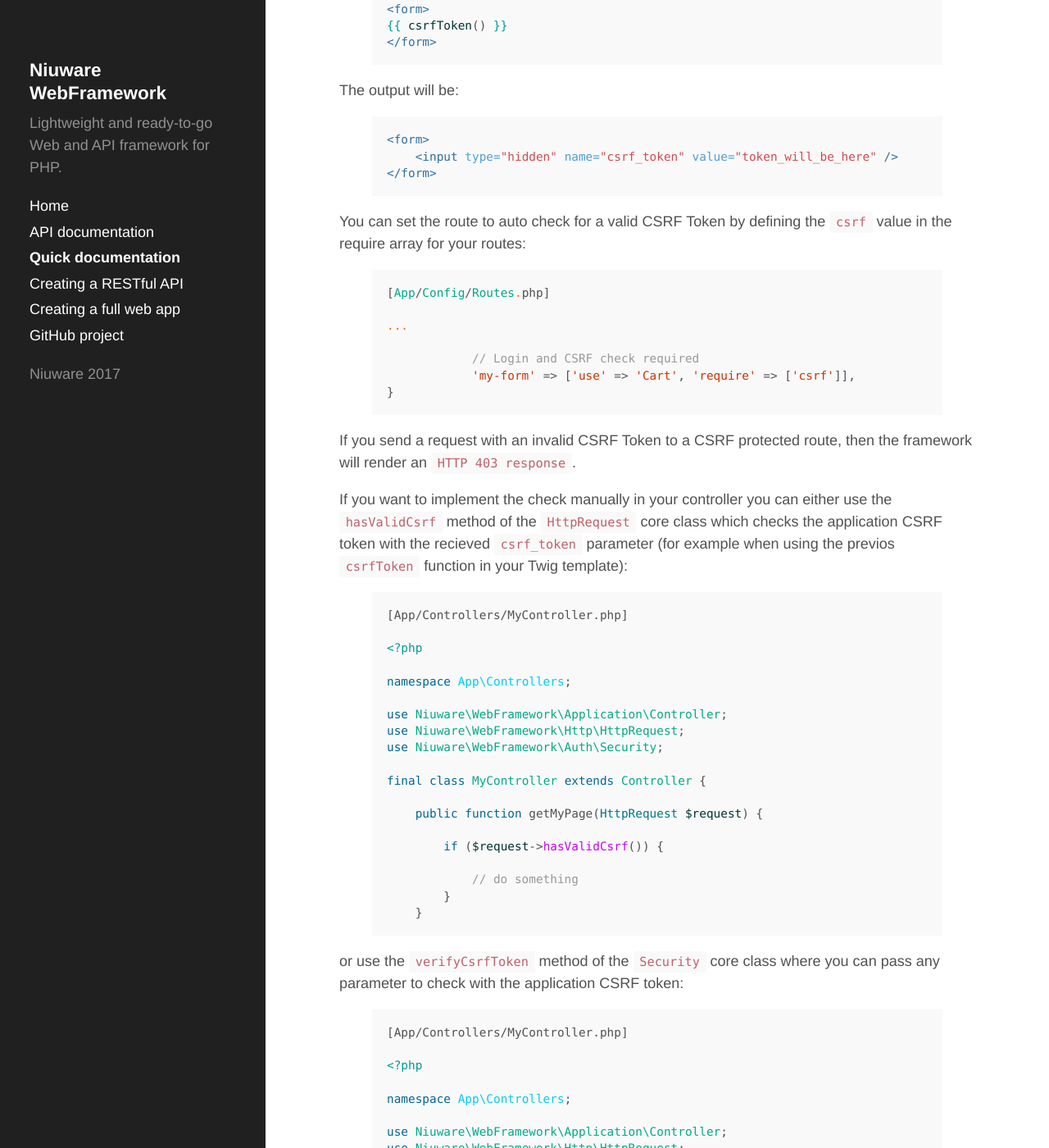
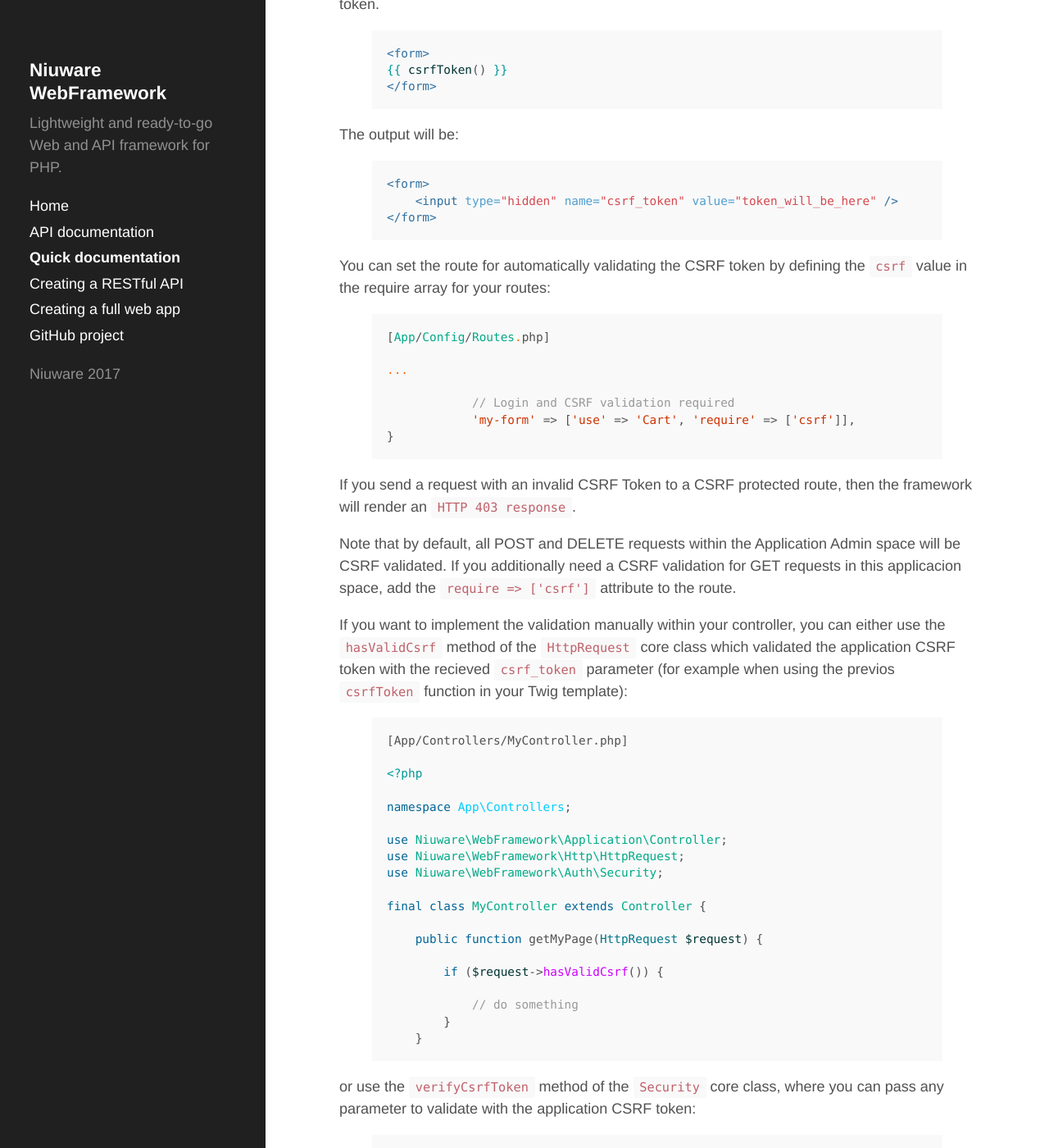
Before and after one commit to niuware/niuware.github.io, a Jekyll site: the page built from quick-docs.md, in a window 1280 px wide and 1400 px high, scrolled down 40087 px. Shown: the whole window at 82% size. Built offline with Jekyll 4.4.1, drawn with Linux system fonts in a browser that asks for light colours; some of the changed text lies outside the part shown.

Commit message:
Updated with CSRF validation

```diff
--- a/quick-docs.md
+++ b/quick-docs.md
@@ -243,10 +243,10 @@ final class Routes {
             // Login required
             'my-cart' => ['use' => 'Cart', 'require' => ['login']],
 
-            // Login and CSRF check required
+            // Login and CSRF validation required
             'my-form' => ['use' => 'Cart', 'require' => ['login', 'csrf']],
 
-            // Login and CSRF custom check
+            // Login and CSRF custom validation
             'my-form' => ['use' => 'Cart', 'require' => ['login' => false, 'csrf' => ['get', 'post', 'delete']]],
 
             // Mapped variables
@@ -265,7 +265,7 @@ final class Routes {
 
 {% endhighlight %}
 
-In the previous example you can notice each path has an array value as well. This array has two keys: **use** which points to the Controller class that will listen to the path and **require**, that has values such as 'login' or 'csrf' and tells the framework if the path requires an active logged in session and/or a CSRF check when sending data to the server (see <a href="#security-csrf">CSRF Token Form Validation</a> for more details). This values are set to false by default so you can omit the whole 'require' key. The usage of Controllers is detailed in the Controllers section of this page.
+In the previous example you can notice each path has an array value as well. This array has two keys: **use** which points to the Controller class that will listen to the path and **require**, that has values such as 'login' or 'csrf' and tells the framework if the path requires an active logged in session and/or a CSRF validation when sending data to the server (see <a href="#security-csrf">CSRF Token Form Validation</a> for more details). This values are set to false by default so you can omit the whole 'require' key. The usage of Controllers is detailed in the Controllers section of this page.
 
 <a name="routing-admin"></a>
 ### Routing: Application Admin Space
@@ -305,7 +305,7 @@ final class Routes {
 
 {% endhighlight %}
 
-As mentioned before, all paths for the admin side require a logged in session, but you can activate or deactivate the CSRF check for the request of each route as prefered.
+As mentioned before, all paths for the admin side require a logged in session. Additionally an automatic CSRF validation will be executed within POST and DELETE requests. You can also activate or deactivate the CSRF validation for any request (GET, POST, DELETE) of any route as prefered.
 
 <a name="routing-spaces"></a>
 ### Routing: Application Spaces
@@ -389,7 +389,7 @@ You can define some extra options for a route. For this you only need to add the
     </tbody>
 </table>
 
-Here is an example using routing options. The first route will ignore a valid session even if it's contained in the <a href="#routing-admin">Application Admin Space</a> (which defines a login required by default). The second route will check a valid CSRF token only if it is accessed through a POST or DELETE request method. The third route will verify the CSRF token for all requests and a valid session:
+Here is an example using routing options. The first route will ignore a valid session even if it's contained in the <a href="#routing-admin">Application Admin Space</a> (which defines a login required by default). The second route will validate the CSRF token only if it is accessed through a POST or DELETE request method. The third route will verify the CSRF token for all requests and a valid session:
 
 {% highlight php %}
 [App/Config/Routes.php]
@@ -2023,14 +2023,14 @@ The output will be:
 
 {% endhighlight %}
 
-You can set the route to auto check for a valid CSRF Token by defining the `csrf` value in the require array for your routes:
+You can set the route for automatically validating the CSRF token by defining the `csrf` value in the require array for your routes:
 
 {% highlight php %}
 [App/Config/Routes.php]
 
 ...
 
-            // Login and CSRF check required
+            // Login and CSRF validation required
             'my-form' => ['use' => 'Cart', 'require' => ['csrf']],
 }
 
@@ -2038,7 +2038,9 @@ You can set the route to auto check for a valid CSRF Token by defining the `csrf
 
 If you send a request with an invalid CSRF Token to a CSRF protected route, then the framework will render an `HTTP 403 response`.
 
-If you want to implement the check manually in your controller you can either use the `hasValidCsrf` method of the `HttpRequest` core class which checks the application CSRF token with the recieved `csrf_token` parameter (for example when using the previos `csrfToken` function in your Twig template):
+Note that by default, all POST and DELETE requests within the Application Admin space will be CSRF validated. If you additionally need a CSRF validation for GET requests in this applicacion space, add the `require => ['csrf']` attribute to the route.
+
+If you want to implement the validation manually within your controller, you can either use the `hasValidCsrf` method of the `HttpRequest` core class which validated the application CSRF token with the recieved `csrf_token` parameter (for example when using the previos `csrfToken` function in your Twig template):
 
 {% highlight php %}
 [App/Controllers/MyController.php]
@@ -2063,7 +2065,7 @@ final class MyController extends Controller {
 
 {% endhighlight %}
 
-or use the `verifyCsrfToken` method of the `Security` core class where you can pass any parameter to check with the application CSRF token:
+or use the `verifyCsrfToken` method of the `Security` core class, where you can pass any parameter to validate with the application CSRF token:
 
 {% highlight php %}
 [App/Controllers/MyController.php]
```
